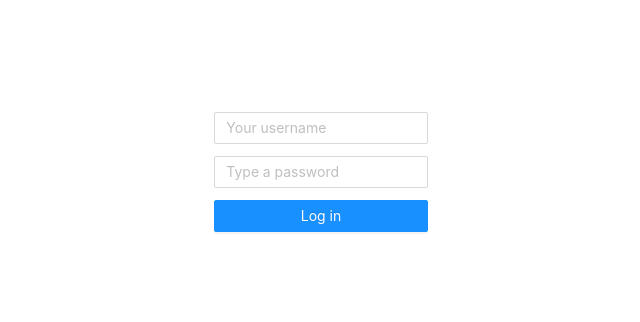
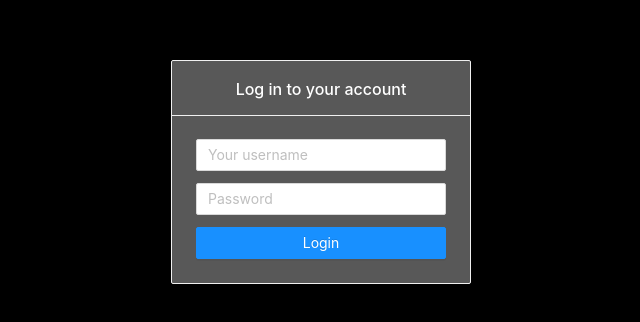
Before and after one commit to roshnet/modelkit-web, a Next.js app: page /login in a window 1280 px wide. Shown: the part 228-550 px from the top of the page, without its empty margins (319-959 px from the left). Built offline with nearby package versions, Linux system fonts and the light colour scheme; no server answers.

Commit message:
login.js: Create minimal working login page

```diff
--- a/pages/login.js
+++ b/pages/login.js
@@ -1,27 +1,82 @@
-import { Button, Col, Input, Row } from 'antd'
+import { Button, Card, Input } from 'antd'
+import axios from 'axios'
+import Router from 'next/router'
+import path from 'path'
+import { useEffect, useState } from 'react'
+
+const SERVER_URL = process.env.SERVER_URL || 'http://localhost:3000'
 
 export default function Login() {
+  const [height, setHeight] = useState(0)
+  const [username, setUsername] = useState('')
+  const [password, setPassword] = useState('')
+  const [showError, setShowError] = useState(false)
+
+  useEffect(() => {
+    setHeight(window.innerHeight)
+  }, [])
+
+  const handleLogin = () => {
+    axios
+      .post(path.join(SERVER_URL, '/api/login'), {
+        username,
+        password,
+      })
+      .then((status) => {
+        if (status.data.ok) {
+          setShowError(false)
+          Router.push('/')
+        } else {
+          setShowError(true)
+        }
+      })
+      .catch((err) => {
+        console.error('Caught exception: ', err)
+      })
+  }
+
   return (
-    <Row justify="space-around" align="middle" style={{ minHeight: '100vh' }}>
-      <Col span={4}>
+    <div
+      style={{
+        display: 'flex',
+        alignItems: 'center',
+        justifyContent: 'center',
+        height: height,
+        backgroundColor: '#000',
+      }}
+    >
+      <Card
+        title={
+          <p
+            style={{ textAlign: 'center', color: '#fff', marginBottom: '-3px' }}
+          >
+            Log in to your account
+          </p>
+        }
+        style={{ backgroundColor: '#ddd6', width: 300 }}
+      >
         <form>
           <Input
             style={{ marginBottom: 12 }}
             type="text"
             placeholder="Your username"
+            onChange={(e) => setUsername(e.target.value)}
           />
           <Input
             style={{ marginBottom: 12 }}
-            className="form-group"
             type="password"
-            placeholder="Type a password"
+            placeholder="Password"
           />
-
-          <Button block type="primary" htmlType="submit">
-            Log in
+          {showError && (
+            <p style={{ color: '#c04', textAlign: 'center' }}>
+              Incorrect credentials!
+            </p>
+          )}
+          <Button block type="primary" onClick={handleLogin}>
+            Login
           </Button>
         </form>
-      </Col>
-    </Row>
+      </Card>
+    </div>
   )
 }
```
